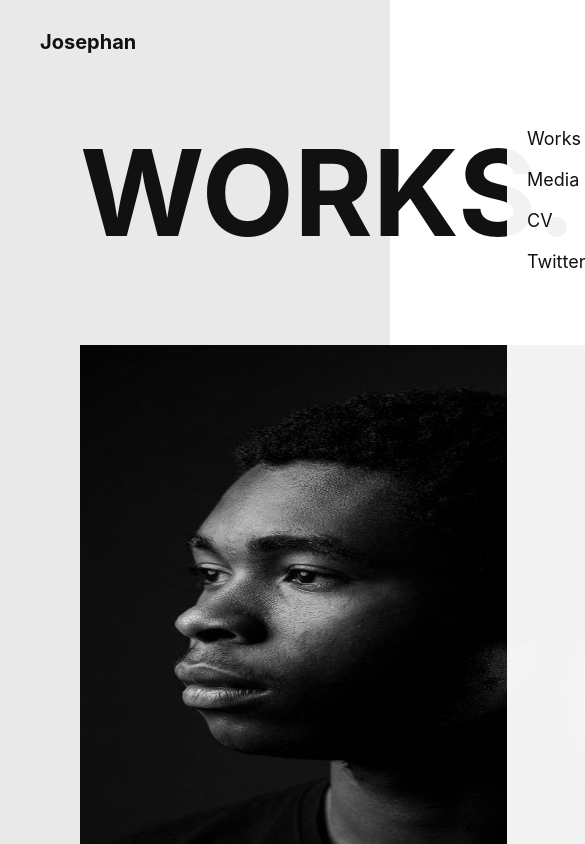
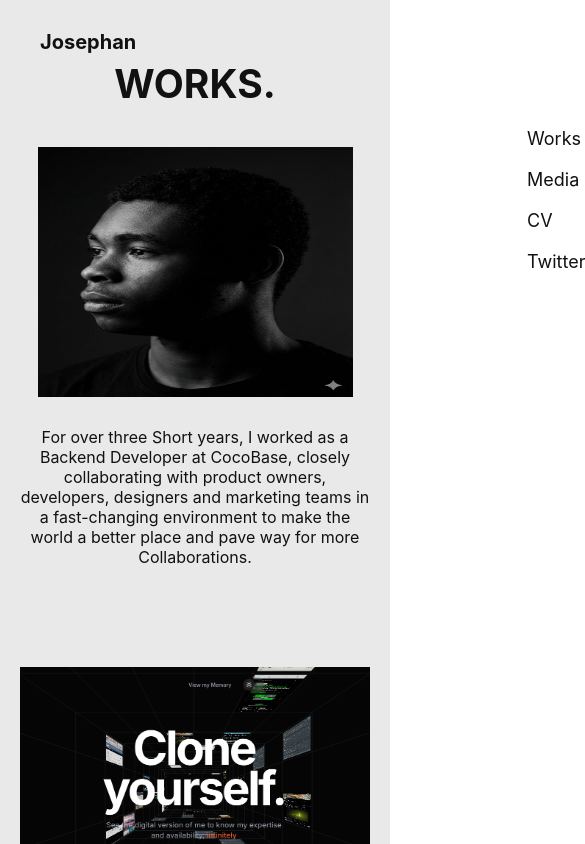
Before and after one commit to Wicje/ArchJosephan-Porfolio, a Next.js app: page /works in a window 390 px wide. Shown: the top 844 px of the page, 585 px wide, since content can reach past the window. Built offline with nearby package versions, Linux system fonts and the light colour scheme.

Commit message:
finishing

```diff
--- a/src/app/works/works.css
+++ b/src/app/works/works.css
@@ -63,3 +63,52 @@
   border: none;
   cursor: pointer;
 }
+
+@media (max-width: 768px) {
+
+  .works-page {
+    padding: 60px 20px;
+  }
+
+  .works-heading {
+    font-size: clamp(36px, 10vw, 60px);
+    text-align: center;
+    margin-bottom: 40px;
+  }
+
+  /* Hero section stacks vertically */
+  .works-hero {
+    display: flex;
+    flex-direction: column;
+    gap: 30px;
+    align-items: center;
+  }
+
+  .works-image {
+    width: 90%;
+    height: 250px;
+  }
+
+  .works-description {
+    font-size: 16px;
+    max-width: 100%;
+    text-align: center;
+  }
+
+  /* Gallery switches to 1-column */
+  .works-gallery {
+    grid-template-columns: 1fr;
+    gap: 20px;
+  }
+
+  .gallery-item {
+    height: 250px;
+  }
+
+  .behance-btn {
+    width: 100%;
+    text-align: center;
+    font-size: 16px;
+    padding: 12px 0;
+  }
+}
```
